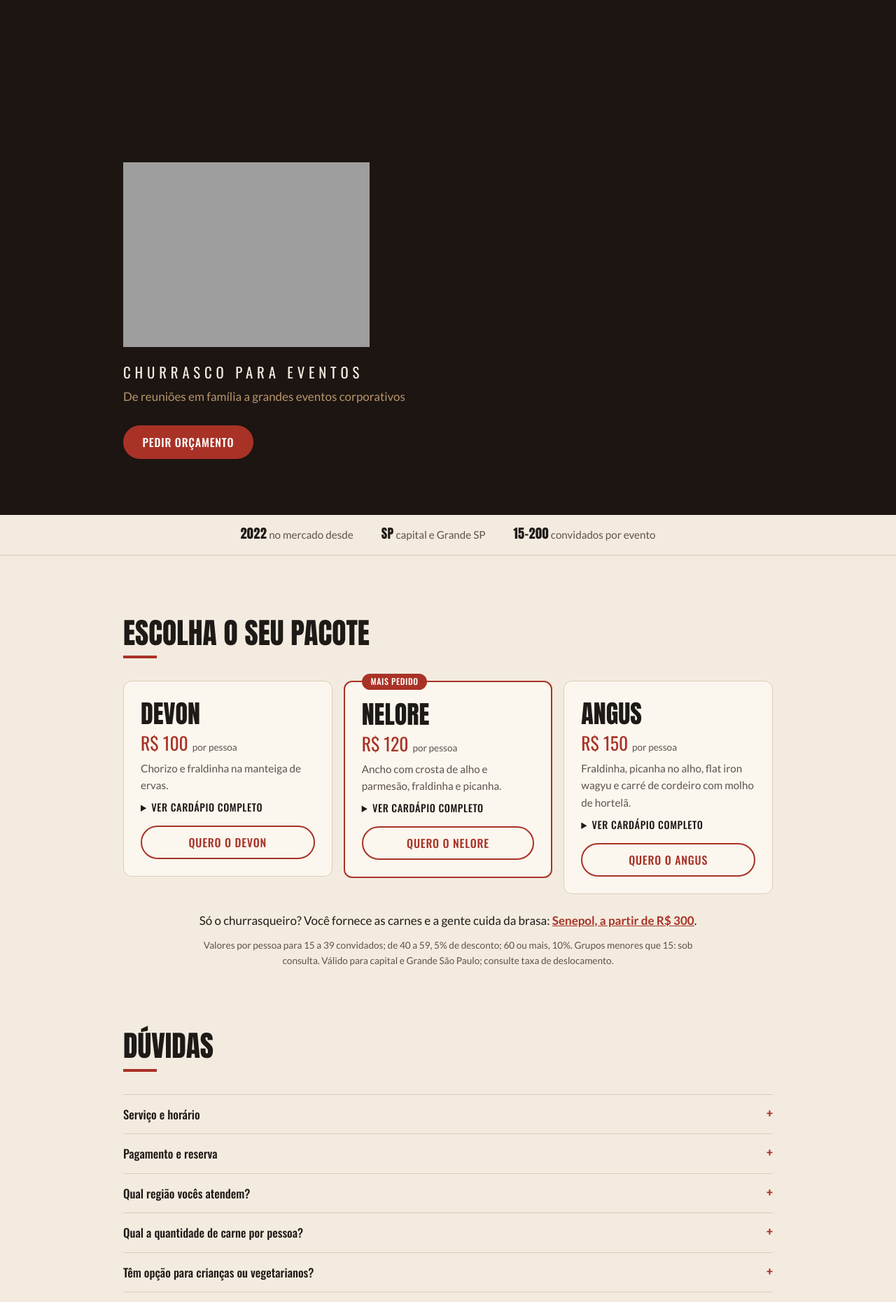
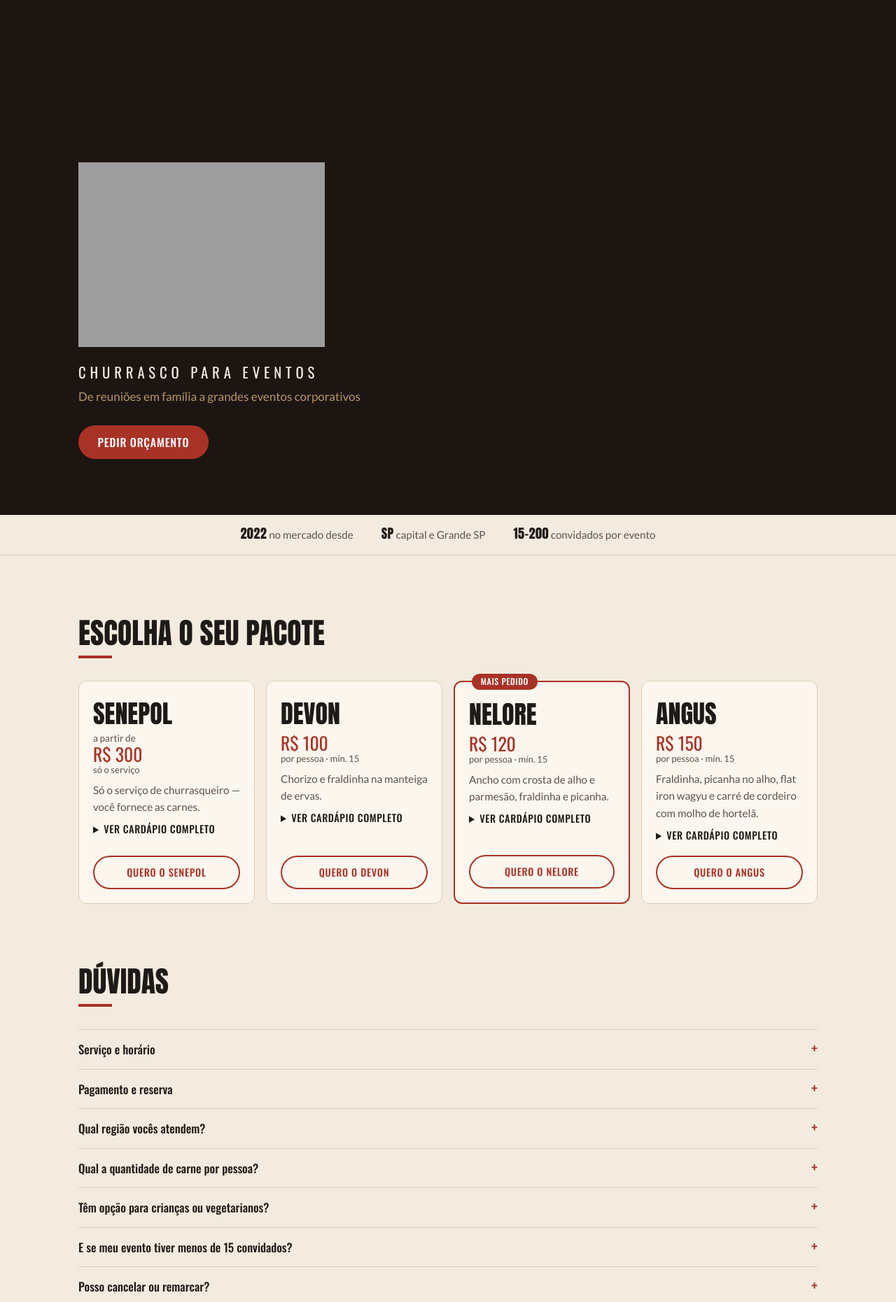
Before and after one commit to JooaBaarbosa/brasamiga, a FastAPI app: page / in a window 1280 px wide. Shown: the part 59-1920 px from the top of the page at 70% size. Run offline with FastAPI, Linux system fonts and the light colour scheme; data that the repository does not hold is empty; grey boxes are pictures that could not be loaded.

Commit message:
Mostra o Senepol como card e remove a linha de descontos
Co-Authored-By: Claude Opus 5.5 <noreply@anthropic.com>

```diff
--- a/app/static/css/site.css
+++ b/app/static/css/site.css
@@ -13,7 +13,7 @@
   --rotulo: "Oswald", "Arial Narrow", sans-serif;
   --texto: "Lato", system-ui, sans-serif;
 
-  --limite: 64rem;
+  --limite: 72rem;
   --gutter: clamp(1rem, 5vw, 3rem);
   --raio: 0.75rem;
 }
@@ -83,15 +83,18 @@ a { color: inherit; }
 .titulo-claro { color: var(--papel); }
 
 /* Pacotes */
-.pacotes { display: grid; grid-template-columns: repeat(3, minmax(0, 1fr)); gap: 1rem; align-items: start; }
+.pacotes { display: grid; grid-template-columns: repeat(4, minmax(0, 1fr)); gap: 1rem; align-items: stretch; }
 .pacote { position: relative; display: flex; flex-direction: column; gap: 0.6rem; padding: 1.75rem 1.5rem 1.5rem; background: #FBF6EE; border: 1px solid var(--linha); border-radius: var(--raio); }
 .pacote-destaque { border: 2px solid var(--brasa); }
 .selo { position: absolute; top: -0.75rem; left: 1.5rem; padding: 0.2rem 0.8rem; border-radius: 999px; background: var(--brasa); color: #fff; font: 500 0.75rem/1.4 var(--rotulo); text-transform: uppercase; letter-spacing: 0.05em; }
 .pacote-nome { font: 400 2.25rem/1 var(--titulo); text-transform: uppercase; }
 .pacote-preco { color: var(--brasa); font: 400 1.6rem/1.1 var(--rotulo); }
-.pacote-preco span { color: var(--suave); font: 400 0.85rem var(--texto); }
+.pacote-preco small { display: block; color: var(--suave); font: 400 0.85rem var(--texto); }
+.pacote-preco span { display: block; color: var(--suave); font: 400 0.82rem var(--texto); }
 .pacote-carnes { color: var(--suave); font-size: 0.95rem; min-height: 3em; }
-.pacote .botao { margin-top: 0.4rem; }
+.pacote .botao { width: 100%; margin-top: auto; padding-inline: 0.75rem; font-size: 0.9rem; white-space: nowrap; }
+.pacote { padding: 1.75rem 1.25rem 1.25rem; }
+.pacote-detalhes { margin-bottom: 0.6rem; }
 .pacote-detalhes summary { cursor: pointer; color: var(--tinta); font: 500 0.9rem/1.4 var(--rotulo); text-transform: uppercase; letter-spacing: 0.04em; }
 .pacote-detalhes summary:hover { color: var(--brasa); }
 .pacote-detalhes dl { margin-top: 0.75rem; }
@@ -99,9 +102,6 @@ a { color: inherit; }
 .pacote-detalhes dt { color: var(--brasa); font: 400 0.8rem/1.4 var(--rotulo); text-transform: uppercase; letter-spacing: 0.04em; }
 .pacote-detalhes dd { font-size: 0.92rem; }
 .pacote-incluso { margin-top: 0.6rem; font-size: 0.85rem; color: var(--suave); }
-.pacote-nota { margin-top: 1.5rem; text-align: center; }
-.pacote-nota a { color: var(--brasa); font-weight: 700; }
-.legenda { max-width: 44rem; margin: 0.75rem auto 0; color: var(--suave); font-size: 0.85rem; text-align: center; }
 
 /* Fotos */
 .mosaico { display: grid; grid-template-columns: 2fr 1fr; grid-template-rows: repeat(2, minmax(0, 1fr)); gap: 0.5rem; aspect-ratio: 3 / 2; }
@@ -181,6 +181,9 @@ a { color: inherit; }
 .visor-fechar { position: absolute; top: -0.9rem; right: -0.9rem; z-index: 1; width: 2.75rem; height: 2.75rem; border: 0; border-radius: 50%; background: var(--brasa); color: #fff; font-size: 1.6rem; line-height: 1; cursor: pointer; }
 
 /* Celular */
+@media (max-width: 64rem) {
+  .pacotes { grid-template-columns: repeat(2, minmax(0, 1fr)); gap: 1.5rem 1rem; }
+}
 @media (max-width: 52rem) {
   .pacotes { grid-template-columns: 1fr; gap: 1.5rem; }
   .pacote-carnes { min-height: 0; }
--- a/app/templates/index.html
+++ b/app/templates/index.html
@@ -14,10 +14,8 @@
 {% block conteudo %}
 {% set marca = site.marca or {} %}
 {% set contato = site.contato or {} %}
-{% set info = site.pacotes_info or {} %}
 {% set todos = site.pacotes or [] %}
-{% set cards = todos | rejectattr("nota") | list %}
-{% set notas = todos | selectattr("nota") | list %}
+{% set cards = todos %}
 {% set nome = marca.nome or "Brasamiga" %}
 {% set legenda_foto = "Churrasco servido pela " ~ nome %}
 {% set fotos = galeria | rejectattr("url", "equalto", capa.url if capa else "") | list %}
@@ -57,8 +55,8 @@
         <article class="pacote{{ ' pacote-destaque' if p.destaque }}" id="pacote-{{ p.id }}">
           {% if p.destaque %}<span class="selo">Mais pedido</span>{% endif %}
           <h3 class="pacote-nome">{{ p.nome }}</h3>
-          <p class="pacote-preco">{{ p.preco }} <span>{{ p.rotulo_preco | lower }}</span></p>
-          {% if carnes %}<p class="pacote-carnes">{{ carnes.texto }}</p>{% endif %}
+          <p class="pacote-preco">{% if p.prefixo_preco %}<small>{{ p.prefixo_preco }}</small> {% endif %}{{ p.preco }} <span>{{ p.unidade }}</span></p>
+          <p class="pacote-carnes">{{ carnes.texto if carnes else p.resumo }}</p>
           <details class="pacote-detalhes">
             <summary>Ver cardápio completo</summary>
             <dl>
@@ -70,10 +68,6 @@
         </article>
       {% endfor %}
     </div>
-    {% for p in notas %}
-      <p class="pacote-nota">{{ p.nota_texto or p.resumo }} <a href="#orcamento" data-pacote="{{ p.nome }}">{{ p.nome }}, {{ p.prefixo_preco }} {{ p.preco }}</a>.</p>
-    {% endfor %}
-    {% if info.legenda %}<p class="legenda">{{ info.legenda }}</p>{% endif %}
   </section>
   {% endif %}
 
--- a/conteudo/site.toml
+++ b/conteudo/site.toml
@@ -75,8 +75,6 @@ unidade = "só o serviço"
 rotulo_preco = "Valor"
 detalhe_preco = ""
 destaque = false
-nota = true   # aparece como uma linha abaixo dos pacotes, não como card
-nota_texto = "Só o churrasqueiro? Você fornece as carnes e a gente cuida da brasa:"
 incluso = "Churrasqueiro e utensílios de manuseio (pegadores, facas, tábuas). Carvão e descartáveis podem ser incluídos mediante ajuste do valor."
 
 [[pacotes.itens]]
```
Also changed, not shown: tests/test_site.py (+6 -4 lines).
